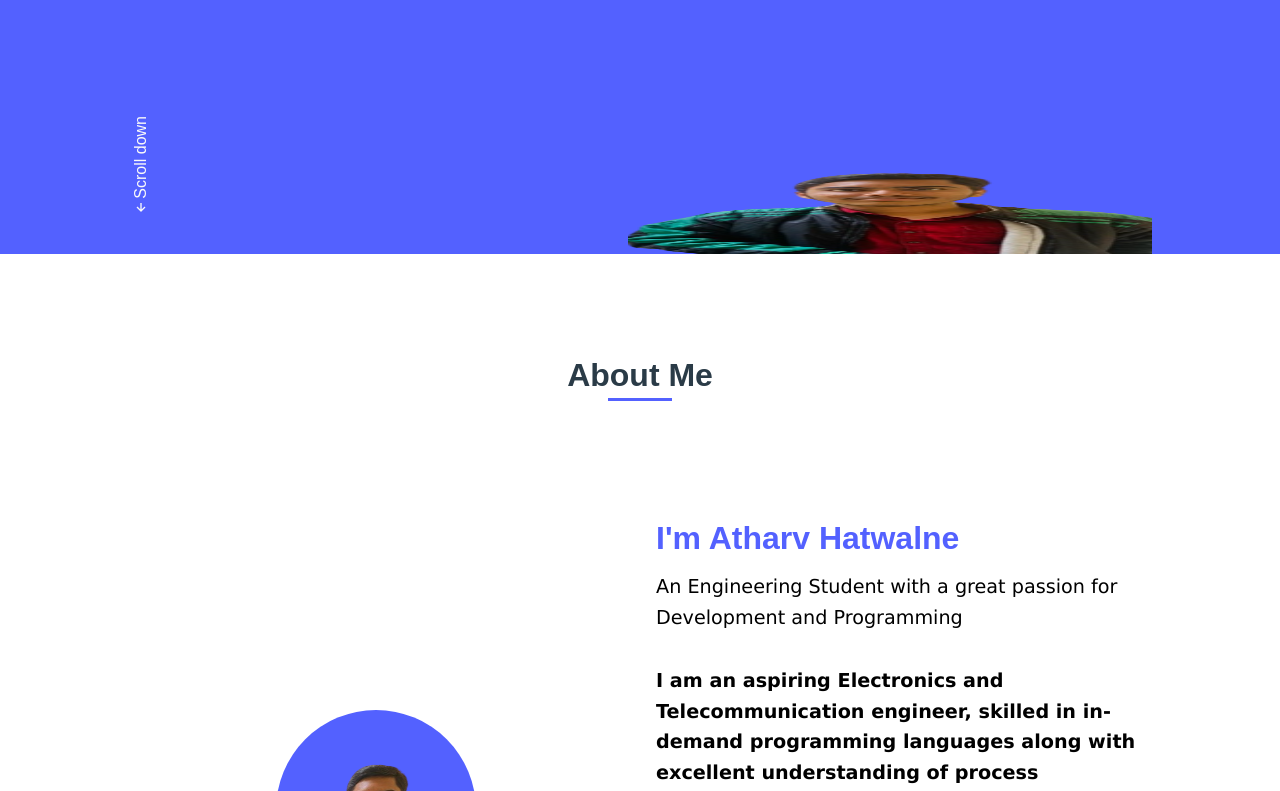
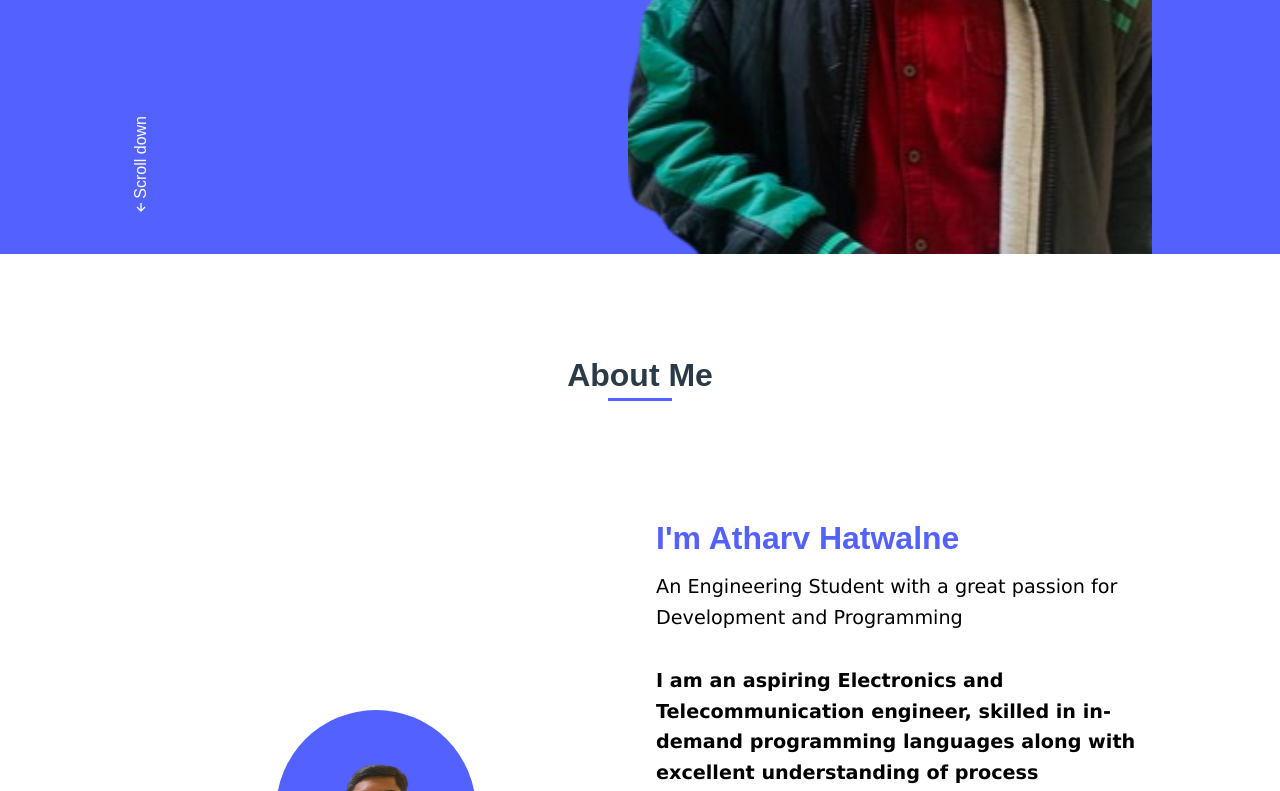
Before and after one commit to atharvh-git/My-Portfolio, a plain HTML site: page index.html in a window 1280 px wide. Shown: the part 546-1337 px from the top of the page. Drawn offline with nearby package versions, Linux system fonts and the light colour scheme.

Commit message:
CSS of main page

```diff
--- a/style.css
+++ b/style.css
@@ -190,8 +190,7 @@ img{
 .home_img{
     position: absolute;
     right: 0;
-    width: 285px;
-    height: 100px;
+    width: 295px;
     bottom: 0;
 }
 .about_container{
```
